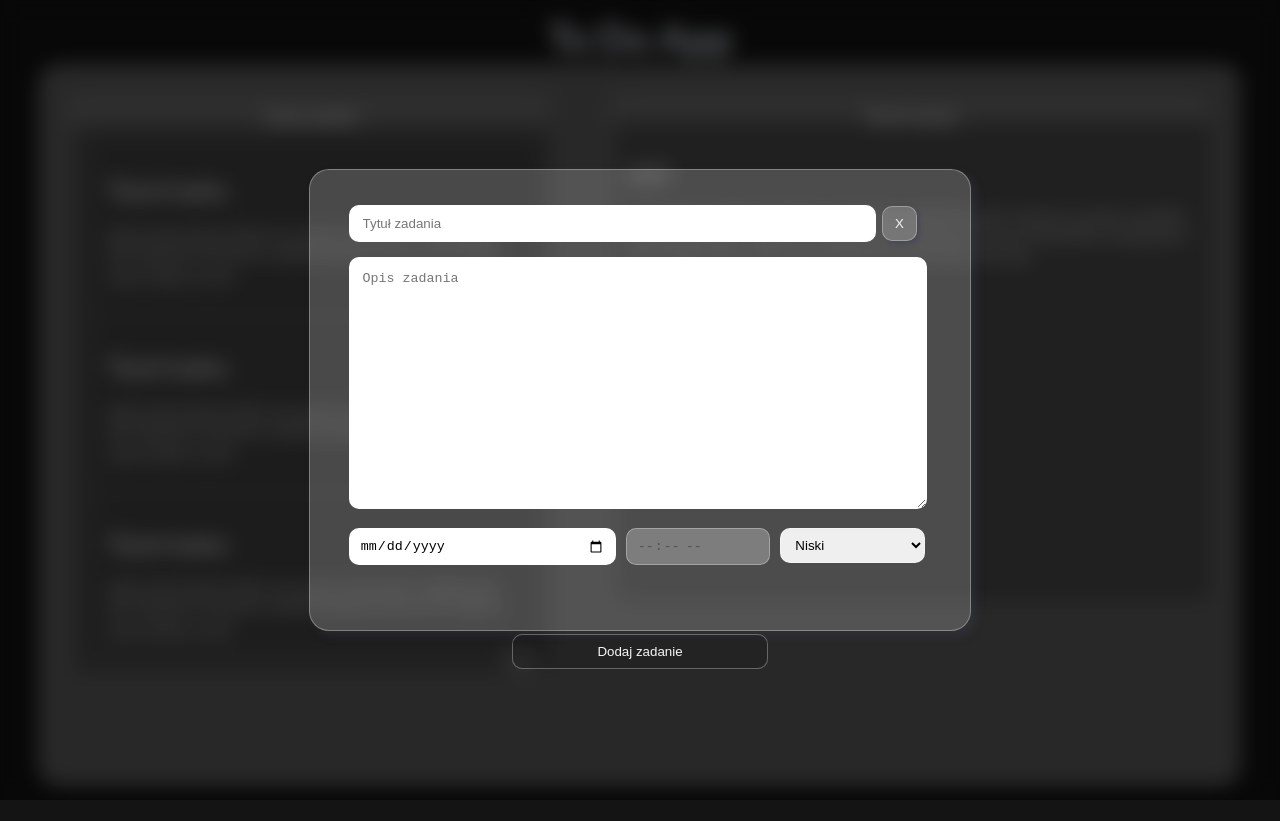
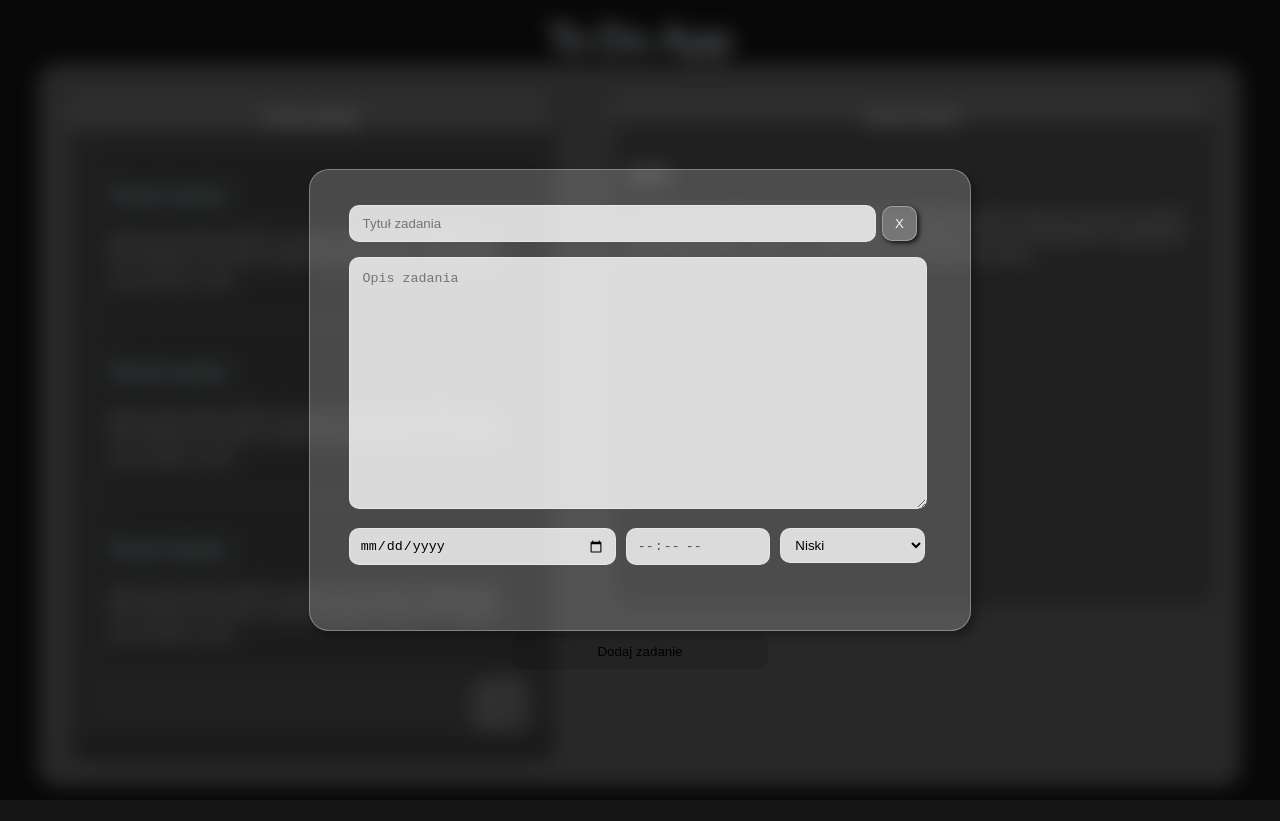
Before and after one commit to Ahuke/ToDoApp, a plain HTML site: page index.html in a window 1280 px wide. Both pictures are taken after a click on the button "addTask". Drawn offline with Linux system fonts and the light colour scheme.

Commit message:
Refactor To Do App: Improve HTML structure, enhance CSS styling, and clean up JavaScript code

```diff
--- a/index.html
+++ b/index.html
@@ -10,7 +10,6 @@
     <title>Document</title>
  </head>
  <body>
-
     <h1>To Do App</h1>
     <div class="container" id="container">
         <div class="taskList" id="taskList">
@@ -23,9 +22,9 @@
                      <p class="dateTime"> 22.07.2025 13:39</p>
                   </li>
                   <li>
-                     <h2>Tytuł taska</h2>
-                     <p>opis Lorem ipsum dolor sit, amet consectetur adipisicing elit. Quidem inventore mollitia beatae nemo error labore.</p>
-                     <p class="dateTime"> 22.07.2025 13:39</p>
+                     <h2 id="taskTitleH2">Tytuł taska</h2>
+                     <p id="description">opis Lorem ipsum dolor sit, amet consectetur adipisicing elit. Quidem inventore mollitia beatae nemo error labore.</p>
+                     <p class="dateTime" id="dateTime"> 22.07.2025 13:39</p>
                   </li>
                   <li>
                      <h2>Tytuł taska</h2>
@@ -39,8 +38,8 @@
         <div class="taskContent" id="taskContent">
             <h3>Tytuł taska</h3>
             <div class="taskContentContainer">
-               <h2>opis</h2>
-               <p>Lorem ipsum dolor sit amet consectetur adipisicing elit. Laborum veniam repellat qui deleniti libero aliquam voluptas amet nesciunt at facere blanditiis voluptatum dolor dignissimos quos, vero quisquam velit distinctio quas.</p>
+               <h2 id="titleTaskDescription">opis</h2>
+               <p id="longDescription">Lorem ipsum dolor sit amet consectetur adipisicing elit. Laborum veniam repellat qui deleniti libero aliquam voluptas amet nesciunt at facere blanditiis voluptatum dolor dignissimos quos, vero quisquam velit distinctio quas.</p>
             </div>
         </div>
     </div>
--- a/main.js
+++ b/main.js
@@ -94,7 +94,6 @@ function addTask() {
     dateInput.addEventListener('change',validateForm);
     timeInput.addEventListener('change',validateForm);
 
-
     //finalizowanie dodawania zadania
     submitButton.addEventListener('click', () => {
         //animacja dodawania i usuwanie okna
@@ -133,6 +132,8 @@ function addTask() {
         setTimeout(() => {
             li.classList.remove('slide-In');
         }, 3000);
+
+
     })
 
     //zamykanie okna
--- a/style.css
+++ b/style.css
@@ -34,18 +34,22 @@ h1
 {
     background-color: rgb(80, 80, 80);
     width: 40%;
-    height: 80%;
+    display:flex;
+    flex-direction: column;
+    position: relative;
     margin: 2.5%;
     border-radius: 10px;
     overflow:hidden;
     border-top: 1px solid rgba(255, 255, 255, 0.6);
     border-left: 1px solid rgba(255, 255, 255, 0.6);
+    box-shadow: 2px 2px 5px 0px rgba(0, 0, 0, 0.4);
 }
 
 .taskListContent
 {
     overflow: auto;
-    height: 90%;
+    flex: 1;
+    box-shadow: inset 0 -10px 20px -2px rgba(0, 0, 0, 0.5);
 }
 
 .taskListContent::-webkit-scrollbar {
@@ -76,6 +80,7 @@ h1
     overflow: hidden;
     border-top: 1px solid rgba(255, 255, 255, 0.6);
     border-left: 1px solid rgba(255, 255, 255, 0.6);
+    box-shadow: 2px 2px 5px 0px rgba(0, 0, 0, 0.4);
 }
 
 .taskContentContainer
@@ -101,6 +106,11 @@ ul
 li > p
 {
     margin: 5px 0;
+}
+
+li > h2
+{
+    color: rgb(143, 203, 197);
 }
 
 li
@@ -154,20 +164,25 @@ li:hover
 
 .addTask
 {
-    width: 40px;
-    height: 40px;
+    width: 50px;
+    height: 50px;
     background-image: url('addNote.png');
     background-size: contain;     /* albo 'cover', zależnie od preferencji */
     background-repeat: no-repeat;
     background-position: center;
     border: none;
     cursor: pointer;
-    background-color: transparent;
-    padding: 0;
-    float: right;
-    margin-right: 10px;
+    position: absolute;
+    bottom: 25px;
+    right: 25px;
+    padding: 0px;
+    z-index: 5;
     transition: 0.2s ease;
-    filter: invert(1);
+    background-color: rgba(255, 255, 255, 0.4);
+    border-radius: 10px;
+    border-top: 1px solid rgba(255,255,255,0.4);
+    border-left: 1px solid rgba(255,255,255,0.4);
+    box-shadow: 3px 3px 10px 0px rgba(0, 0, 0, 0.3);
 }
 
 .addTask:hover {
@@ -234,7 +249,7 @@ li:hover
     border-radius: 20px;
     z-index: 11;
     padding: 30px 10px;
-    box-shadow: 5px 5px 10px 0px rgba(66, 68, 90, 0.3);
+    box-shadow: 5px 5px 10px 0px rgba(0, 0, 0, 0.3);
     border: 1px solid rgba(255, 255, 255, 0.3);
 }
 
@@ -284,6 +299,8 @@ li:hover
     border-radius: 10px;
     margin: 5px 1% 10px 4.5%;
     border: 1px solid rgba(255, 255, 255, 0.3);
+    background-color: rgba(255, 255, 255, 0.8);
+    transition: 0.2s ease;
 }
 
 .descriptionInput {
@@ -293,6 +310,8 @@ li:hover
     margin: 5px 4.5% 10px 4.5%;
     border-radius: 10px;
     border: 1px solid rgba(255, 255, 255, 0.3);
+    background-color: rgba(255, 255, 255, 0.8);
+    transition: 0.2s ease;
 }
 
 .cancelButton
@@ -301,7 +320,7 @@ li:hover
     width: 35px;
     border-radius: 10px;
     transition: 0.2s ease;
-    box-shadow: 2px 2px 5px 0px rgba(66, 68, 90, 0.8);
+    box-shadow: 2px 2px 5px 0px rgba(0, 0, 0, 0.8);
     border: 1px solid rgba(255, 255, 255, 0.3);
     background-color: rgba(255, 255, 255, 0.2);
     color: whitesmoke;
@@ -315,6 +334,8 @@ li:hover
     flex: 2;
     padding: 0 10px;
     border: 1px solid rgba(255, 255, 255, 0.3);
+    background-color: rgba(255, 255, 255, 0.8);
+    transition: 0.2s ease;
 }
 
 .timeInput
@@ -324,6 +345,8 @@ li:hover
     flex: 1;
     padding: 0 10px;
     border: 1px solid rgba(255, 255, 255, 0.3);
+    background-color: rgba(255, 255, 255, 0.8);
+    transition: 0.2s ease;
 }
 
 .priorityInput
@@ -334,6 +357,14 @@ li:hover
     flex: 1;
     padding: 0 10px;
     border: 1px solid rgba(255, 255, 255, 0.3);
+    background-color: rgba(255, 255, 255, 0.8);
+    transition: 0.2s ease;
+}
+
+.titleInput:focus, .descriptionInput:focus, .dateInput:focus, .timeInput:focus, .priorityInput:focus {
+    outline: none;
+    border: 1px solid rgb(143, 203, 197);
+    box-shadow: 2px 2px 5px rgba(143, 203, 197, 0.6);
 }
 
 .submitButton
@@ -345,7 +376,7 @@ li:hover
     color: whitesmoke;
     margin: 10% 30%;
     transition: 0.2s ease;
-    box-shadow: 2px 2px 5px 0px rgba(66, 68, 90, 0.8);
+    box-shadow: 2px 2px 5px 0px rgba(0, 0, 0, 0.8);
     border: 1px solid rgba(255, 255, 255, 0.3);
 }
 
@@ -355,15 +386,18 @@ li:hover
     cursor: default;
     transform: none;
     box-shadow: none;
+    border: none;
+    color: black;
 }
 
 .submitButton:hover, .cancelButton:hover
 {
     background-color: rgba(255, 255, 255, 0.4);
-    color: black;
+    color: rgb(143, 203, 197);
     cursor: pointer;
     transform: translateY(-2px);
-    box-shadow: 4px 4px 8px 0px rgba(66, 68, 90, 0.5);
+    box-shadow: 4px 4px 8px 0px rgba(0, 0, 0, 0.5);
+    border: 1px solid rgba(143, 203, 197, 1);
 }
 
 .taskCreationDivAdded
@@ -376,16 +410,16 @@ li:hover
     transform: translate(-50%, -50%) scale(1);
     opacity: 1;
     filter: blur(0);
-    box-shadow: 5px 5px 10px rgba(66, 68, 90, 0.8);
+    box-shadow: 5px 5px 10px rgba(0, 0, 0, 0.8);
   }
   30% {
     transform: translate(-50%, -50%) scale(1.08);
-    box-shadow: 8px 8px 15px rgba(66, 68, 90, 0.6);
+    box-shadow: 8px 8px 15px rgba(0, 0, 0, 0.6);
   }
   /* przez pierwsze 75% czasu prawie stoi w miejscu */
   70% {
     transform: translate(-50%, -50%) scale(1.1);
-    box-shadow: 8px 8px 15px rgba(66, 68, 90, 0.6);
+    box-shadow: 8px 8px 15px rgba(0, 0, 0, 0.6);
   }
   /* od 75% do 100% – szybki „wystrzał” w prawo */
   100% {
```
